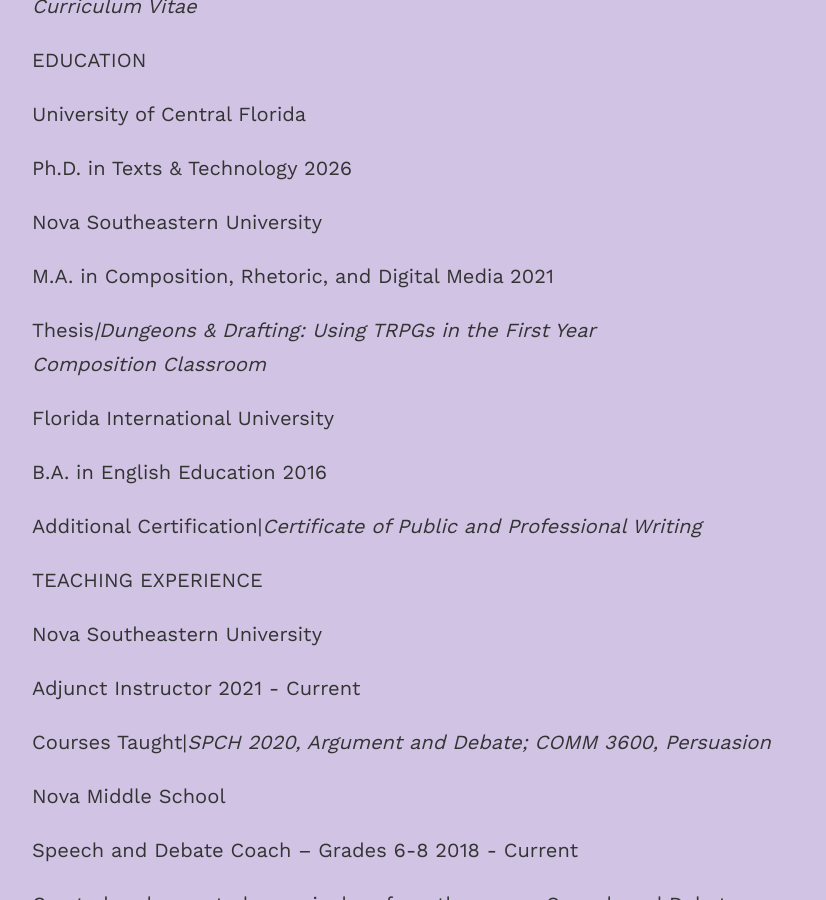
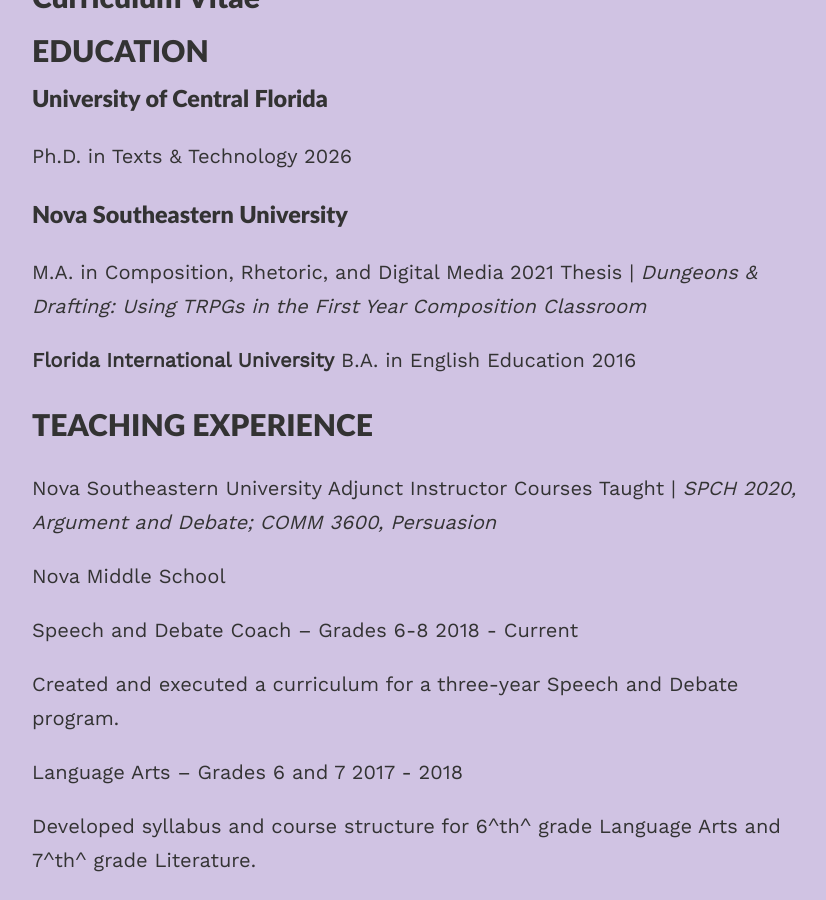
Before and after one commit to anyssajgonzalez/AnyssaPortfolio, a Jekyll site: the page built from _pages/cv.md, in a window 1280 px wide and 900 px high, scrolled down 203 px. Shown: the whole window, without its empty margins (208-1034 px from the left). Built offline with Jekyll 4.4.1, drawn with Linux system fonts in a browser that asks for light colours; nearby versions of some CDN libraries.

Commit message:
formatting on CV

```diff
--- a/_pages/cv.md
+++ b/_pages/cv.md
@@ -4,35 +4,25 @@
 title: CV
 published: true
 ---
-*Curriculum Vitae*
+# Curriculum Vitae
 
-EDUCATION
+## EDUCATION
 
-University of Central Florida
-
+### University of Central Florida
 Ph.D. in Texts & Technology 2026
 
-Nova Southeastern University
+### Nova Southeastern University
+M.A. in Composition, Rhetoric, and Digital Media 2021
+Thesis | *Dungeons & Drafting: Using TRPGs in the First Year Composition Classroom*
 
-M.A. in Composition, Rhetoric, and Digital Media 2021
-
-Thesis*\|Dungeons & Drafting: Using TRPGs in the First Year\
-Composition Classroom*
-
-Florida International University
-
+**Florida International University**
 B.A. in English Education 2016
 
-Additional Certification\|*Certificate of Public and Professional
-Writing*
-
-TEACHING EXPERIENCE
+## TEACHING EXPERIENCE
 
 Nova Southeastern University
-
-Adjunct Instructor 2021 - Current
-
-Courses Taught\|*SPCH 2020, Argument and Debate; COMM 3600, Persuasion*
+Adjunct Instructor
+Courses Taught | *SPCH 2020, Argument and Debate; COMM 3600, Persuasion*
 
 Nova Middle School
 
```
